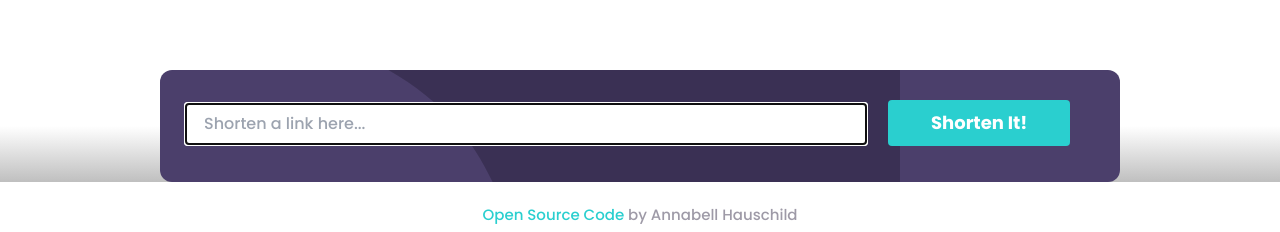
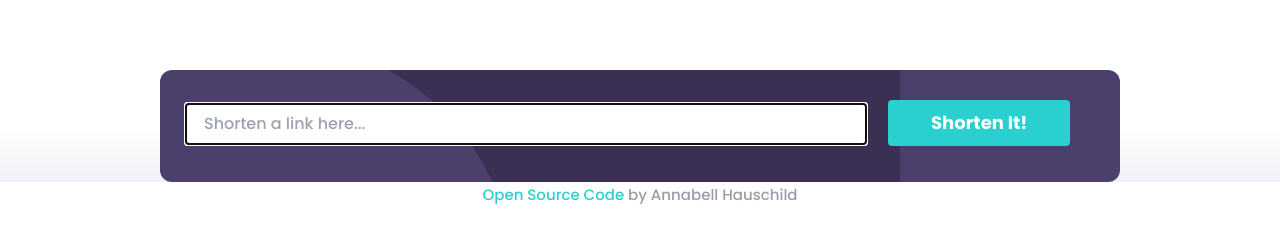
Before and after one commit to Avery-techdev/url-shortener, a Next.js app: page / in a window 1280 px wide. Shown: the part 500-732 px from the top of the page. Built offline with nearby package versions, Linux system fonts and the light colour scheme.

Commit message:
changed background gradient

```diff
--- a/components/Shortener/Shortener.tsx
+++ b/components/Shortener/Shortener.tsx
@@ -3,8 +3,8 @@ import { Loader } from "../ImageLoader/Loader";
 
 export default function Shortener() {
   return (
-    <div className="bg-gradient-to-t from-gray via-white to-white">
-      <div className="flex justify-center mx-6 px-6 lg:mx-40 my-5 bg-shortener-pattern m-auto rounded-xl">
+    <div className="bg-gradient-to-t from-light-gray via-white to-white">
+      <div className="flex justify-center mx-6 px-6 lg:mx-40 mt-5 bg-shortener-pattern m-auto rounded-xl">
         <form
           className=" w-full my-3 lg:mt-5 pb-3"
           id="shortener-form" /* onSubmit={handleSubmit} */
--- a/tailwind.config.js
+++ b/tailwind.config.js
@@ -8,6 +8,7 @@ module.exports = {
       "dark-violet": "hsl(257, 27%, 26%)",
       red: "hsl(0, 87%, 67%)",
       gray: "hsl(0, 0%, 75%)",
+      "light-gray": "#F0F1F6",
       "grayish-violet": "hsl(257, 7%, 63%)",
       "very-dark-blue": "hsl(255, 11%, 22%)",
       "very-dark-violet": "hsl(260, 8%, 14%)",
```
